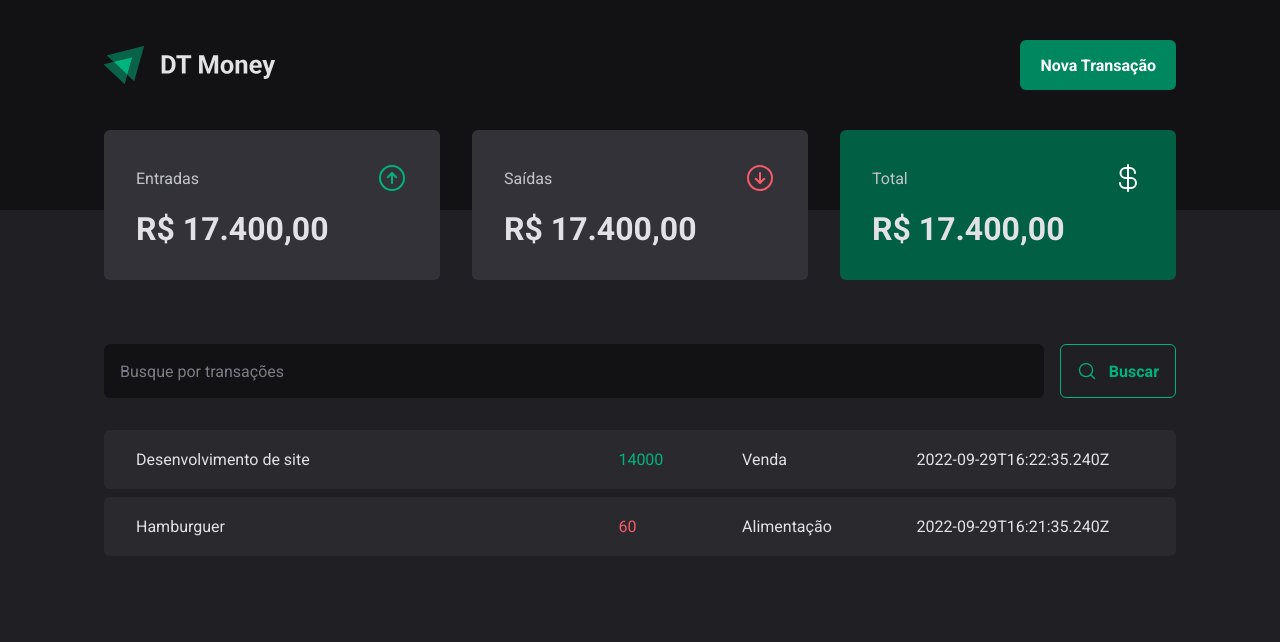
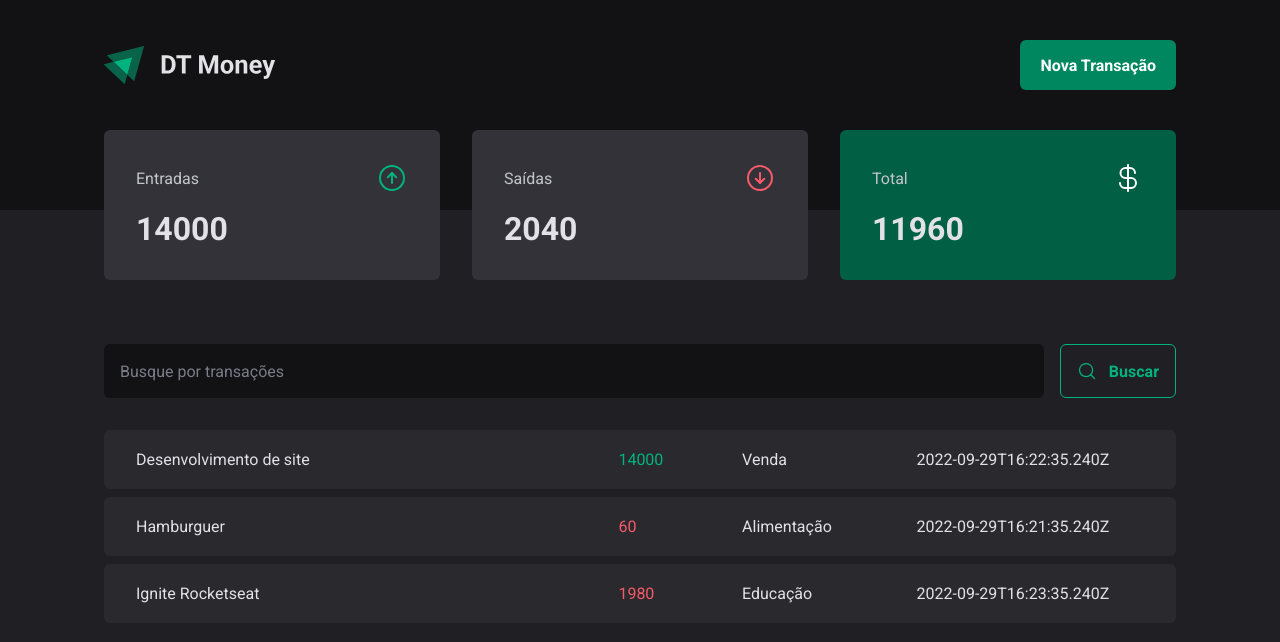
Before and after one commit to fabiomoura-m/dt-money, a React (Vite) app: page / in a window 1280 px wide. Shown: the top 642 px of the page. Built offline with nearby package versions, Linux system fonts and the light colour scheme; data requests are answered from the project's data file.

Commit message:
Conexão com a API - Calculando resumo de transações

```diff
--- a/server.json
+++ b/server.json
@@ -15,6 +15,14 @@
           "category": "Alimentação",
           "price": 60,
           "createdAt": "2022-09-29T16:21:35.240Z"
+      },
+      {
+          "id": 3,
+          "description": "Ignite Rocketseat",
+          "type": "outcome",
+          "category": "Educação",
+          "price": 1980,
+          "createdAt": "2022-09-29T16:23:35.240Z"
       }
   ]
 }
--- a/src/components/Summary/index.tsx
+++ b/src/components/Summary/index.tsx
@@ -8,6 +8,25 @@
     const theme = useTheme();
     const { transactions } = useContext(TransactionsContext);
 
+    const summary = transactions.reduce(
+        (acc, transaction) => {
+            if (transaction.type === 'income') {
+                acc.income += transaction.price;
+                acc.total += transaction.price;
+            } else {
+                acc.outcome += transaction.price;
+                acc.total -= transaction.price;
+            }
+
+            return acc;
+        },
+        {
+            income: 0,
+            outcome: 0,
+            total: 0
+        }
+    );
+
     return (
         <SummaryContainer>
             <SummaryCard>
@@ -15,21 +34,21 @@
                     <span>Entradas</span>
                     <ArrowCircleUp size={32} color={theme['green-300']} />
                 </header>
-                <strong>R$ 17.400,00</strong>
+                <strong>{summary.income}</strong>
             </SummaryCard>
             <SummaryCard>
                 <header>
                     <span>Saídas</span>
                     <ArrowCircleDown size={32} color={theme['red-300']} />
                 </header>
-                <strong>R$ 17.400,00</strong>
+                <strong>{summary.outcome}</strong>
             </SummaryCard>
             <SummaryCard variant="green">
                 <header>
                     <span>Total</span>
                     <CurrencyDollar size={32} color={theme.white} />
                 </header>
-                <strong>R$ 17.400,00</strong>
+                <strong>{summary.total}</strong>
             </SummaryCard>
         </SummaryContainer>
     );
```
